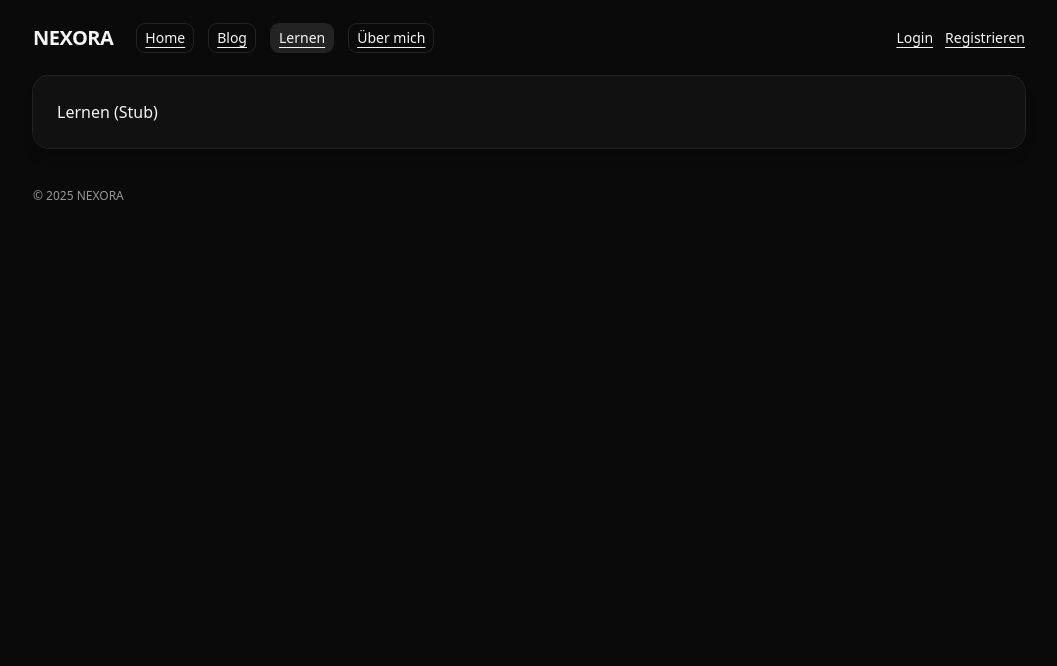
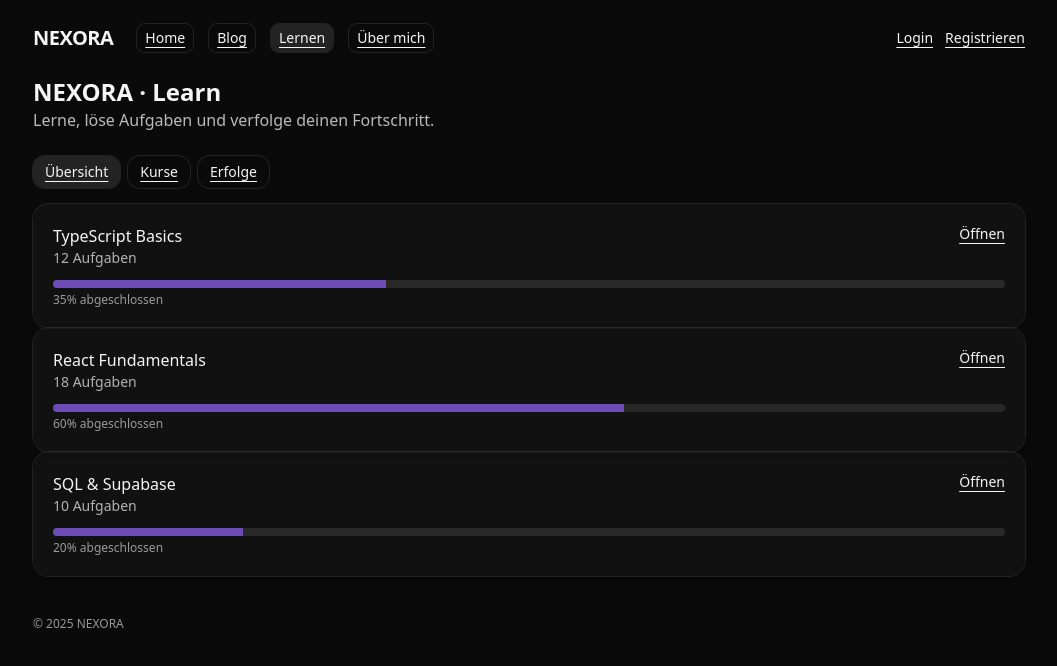
Before and after one commit to Sm8s/nexora-starter, a Next.js app: page /learn in a window 1280 px wide. Shown: the top 666 px of the page, without its empty margins (111-1168 px from the left). Built offline with nearby package versions, Linux system fonts and the light colour scheme; no server answers.

Commit message:
Add files via upload

```diff
--- /dev/null
+++ b/app/learn/[area]/page.tsx
@@ -0,0 +1,32 @@
+import Link from 'next/link';
+import NxShell from '@/components/NxShell';
+import NxCard from '@/components/NxCard';
+
+// Demo-Aufgaben (später via Supabase where area = $param)
+const TASKS = [
+  { id: 101, title: 'Variablen & Typen', difficulty: 1 },
+  { id: 102, title: 'Union & Intersection', difficulty: 2 },
+  { id: 103, title: 'Generics Basics', difficulty: 2 },
+  { id: 104, title: 'Utility Types', difficulty: 3 },
+];
+
+export default function AreaPage({ params }: { params: { area: string } }) {
+  const area = params.area;
+  return (
+    <NxShell title={`Bereich: ${area}`}>
+      <div className="grid-cards">
+        {TASKS.map(t => (
+          <NxCard key={t.id}>
+            <div className="flex items-start justify-between">
+              <div>
+                <h3 className="font-medium">{t.title}</h3>
+                <p className="text-xs opacity-70">Schwierigkeit: {t.difficulty}/3</p>
+              </div>
+              <Link className="text-sm underline" href={`/learn/task/${t.id}`}>Start</Link>
+            </div>
+          </NxCard>
+        ))}
+      </div>
+    </NxShell>
+  );
+}
--- a/app/learn/page.tsx
+++ b/app/learn/page.tsx
@@ -1 +1,35 @@
-export default function Page(){return <div className='card'>Lernen (Stub)</div>}
+import Link from 'next/link';
+import NxShell from '@/components/NxShell';
+import NxCard from '@/components/NxCard';
+import NxProgress from '@/components/NxProgress';
+
+// Demo-Daten (ersetze später mit Supabase-Query)
+const AREAS = [
+  { slug: 'typescript', title: 'TypeScript Basics', progress: 35, tasks: 12 },
+  { slug: 'react', title: 'React Fundamentals', progress: 60, tasks: 18 },
+  { slug: 'sql', title: 'SQL & Supabase', progress: 20, tasks: 10 },
+];
+
+export default function LearnHome(){
+  return (
+    <NxShell title="NEXORA · Learn">
+      <div className="grid-cards">
+        {AREAS.map(a => (
+          <NxCard key={a.slug}>
+            <div className="flex items-start justify-between">
+              <div>
+                <h3 className="font-medium">{a.title}</h3>
+                <p className="text-sm opacity-70">{a.tasks} Aufgaben</p>
+              </div>
+              <Link className="text-sm underline" href={`/learn/${a.slug}`}>Öffnen</Link>
+            </div>
+            <div className="mt-3">
+              <NxProgress value={a.progress} />
+              <p className="mt-1 text-xs opacity-60">{a.progress}% abgeschlossen</p>
+            </div>
+          </NxCard>
+        ))}
+      </div>
+    </NxShell>
+  );
+}
--- /dev/null
+++ b/app/learn/task/[id]/page.tsx
@@ -0,0 +1,47 @@
+'use client';
+import { useMemo, useState } from 'react';
+import NxShell from '@/components/NxShell';
+import NxCard from '@/components/NxCard';
+
+const MOCK = {
+  title: 'Variablen & Typen',
+  prompt: 'Deklariere eine Variable `username` mit dem Typ `string` und weise ihr deinen Namen zu.',
+  hint: 'Nutze `const` oder `let` und expliziten Typ mit `:`.',
+  solution: "const username: string = 'Nexora';"
+};
+
+export default function TaskPage({ params }: { params: { id: string } }) {
+  const [code, setCode] = useState('');
+  const [showHint, setShowHint] = useState(false);
+  const [showSolution, setShowSolution] = useState(false);
+
+  return (
+    <NxShell title={`Aufgabe #${params.id}`}>
+      <div className="grid gap-4">
+        <NxCard>
+          <h3 className="font-medium mb-1">{MOCK.title}</h3>
+          <p className="opacity-80">{MOCK.prompt}</p>
+          <div className="mt-3 flex gap-3 text-sm">
+            <button className="underline" onClick={()=>setShowHint(v=>!v)}>Hinweis</button>
+            <button className="underline" onClick={()=>setShowSolution(v=>!v)}>Lösung</button>
+          </div>
+          {showHint && <p className="mt-2 text-sm opacity-80">💡 {MOCK.hint}</p>}
+          {showSolution && <pre className="mt-2 text-sm code bg-black/40 rounded-lg p-3 overflow-auto">{MOCK.solution}</pre>}
+        </NxCard>
+        <NxCard>
+          <label className="text-sm opacity-80">Deine Lösung</label>
+          <textarea
+            value={code}
+            onChange={e=>setCode(e.target.value)}
+            className="mt-2 w-full h-40 bg-neutral-950 rounded-xl p-3 ring-1 ring-white/10 code"
+            placeholder="Schreibe hier deinen Code..."
+          />
+          <div className="mt-3 flex gap-2">
+            <button className="px-3 py-1.5 rounded-xl ring-1 ring-white/10 hover:bg-white/5 text-sm">Prüfen (Stub)</button>
+            <button className="px-3 py-1.5 rounded-xl ring-1 ring-white/10 hover:bg-white/5 text-sm">Als gelöst markieren (Stub)</button>
+          </div>
+        </NxCard>
+      </div>
+    </NxShell>
+  );
+}
--- /dev/null
+++ b/components/NxCard.tsx
@@ -0,0 +1,9 @@
+import { ReactNode } from 'react';
+
+export default function NxCard({ children, className='' }: { children: ReactNode, className?: string }) {
+  return (
+    <div className={`rounded-2xl bg-neutral-900/60 ring-1 ring-white/10 shadow-lg p-5 ${className}`}>
+      {children}
+    </div>
+  );
+}
--- /dev/null
+++ b/components/NxProgress.tsx
@@ -0,0 +1,8 @@
+export default function NxProgress({ value=0 }: { value?: number }) {
+  const v = Math.max(0, Math.min(100, value));
+  return (
+    <div className="w-full h-2 rounded-full bg-white/10 overflow-hidden">
+      <div className="h-full bg-violet-500/70" style={{ width: `${v}%` }} />
+    </div>
+  );
+}
--- /dev/null
+++ b/components/NxShell.tsx
@@ -0,0 +1,34 @@
+'use client';
+import Link from 'next/link';
+import { usePathname } from 'next/navigation';
+import { ReactNode } from 'react';
+
+const tabs = [
+  { href: '/learn', label: 'Übersicht' },
+  { href: '/learn?tab=courses', label: 'Kurse' },
+  { href: '/learn?tab=achievements', label: 'Erfolge' },
+];
+
+export default function NxShell({ title='Learn', children }: { title?: string, children: ReactNode }) {
+  const pathname = usePathname();
+  return (
+    <section className="neon-bg">
+      <div className="mb-6">
+        <h2 className="text-2xl font-semibold">{title}</h2>
+        <p className="opacity-75">Lerne, löse Aufgaben und verfolge deinen Fortschritt.</p>
+      </div>
+      <div className="flex items-center gap-2 mb-4">
+        {tabs.map(t => {
+          const active = pathname === t.href || (t.href === '/learn' && pathname === '/learn');
+          return (
+            <Link key={t.href} href={t.href}
+              className={`px-3 py-1.5 rounded-xl ring-1 ring-white/10 hover:bg-white/5 text-sm ${active?'bg-white/10':''}`}>
+              {t.label}
+            </Link>
+          )
+        })}
+      </div>
+      {children}
+    </section>
+  );
+}
```
Also changed, not shown: public/bg-circuit.svg (added), 1 other file (tests, documents, lock files or other folders).
